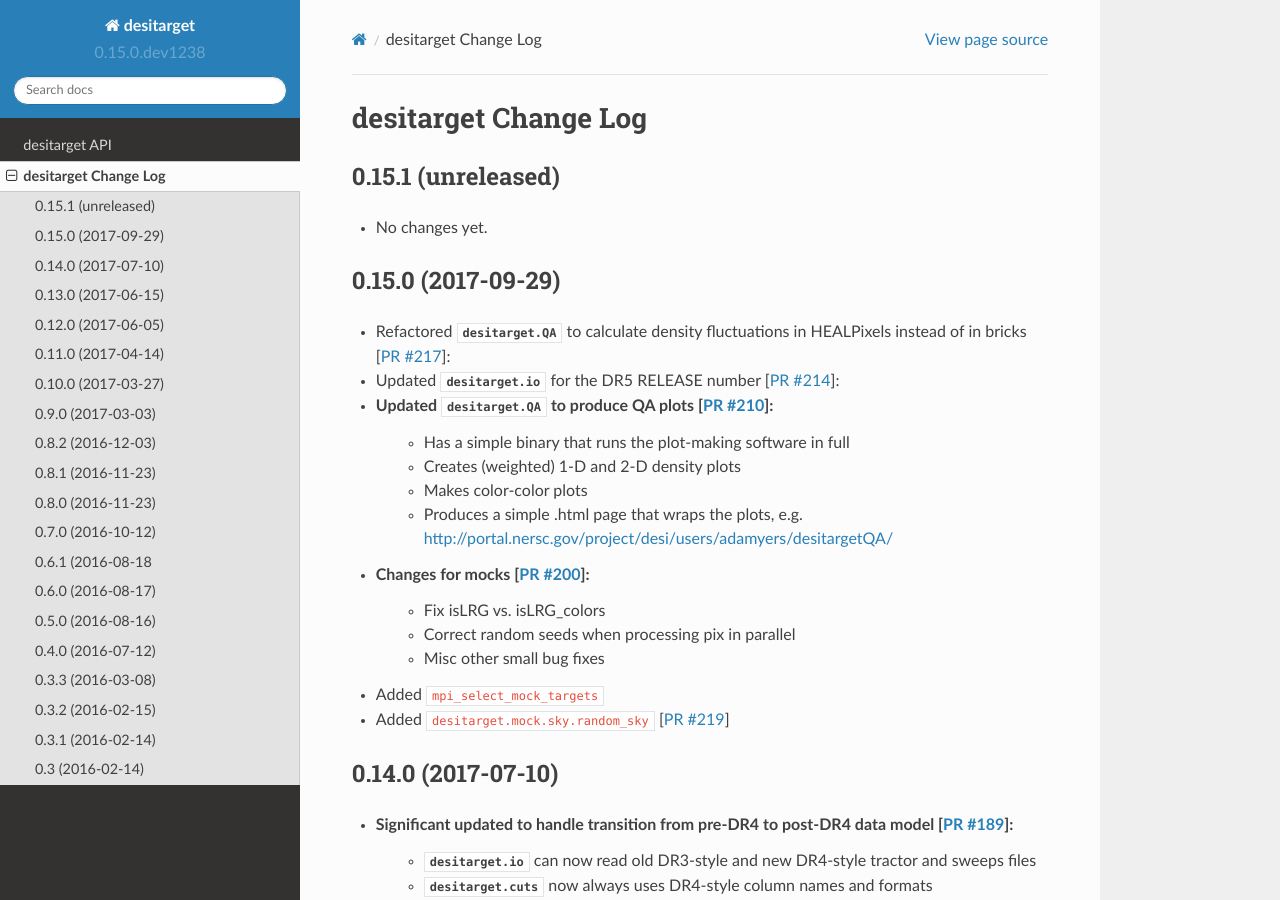
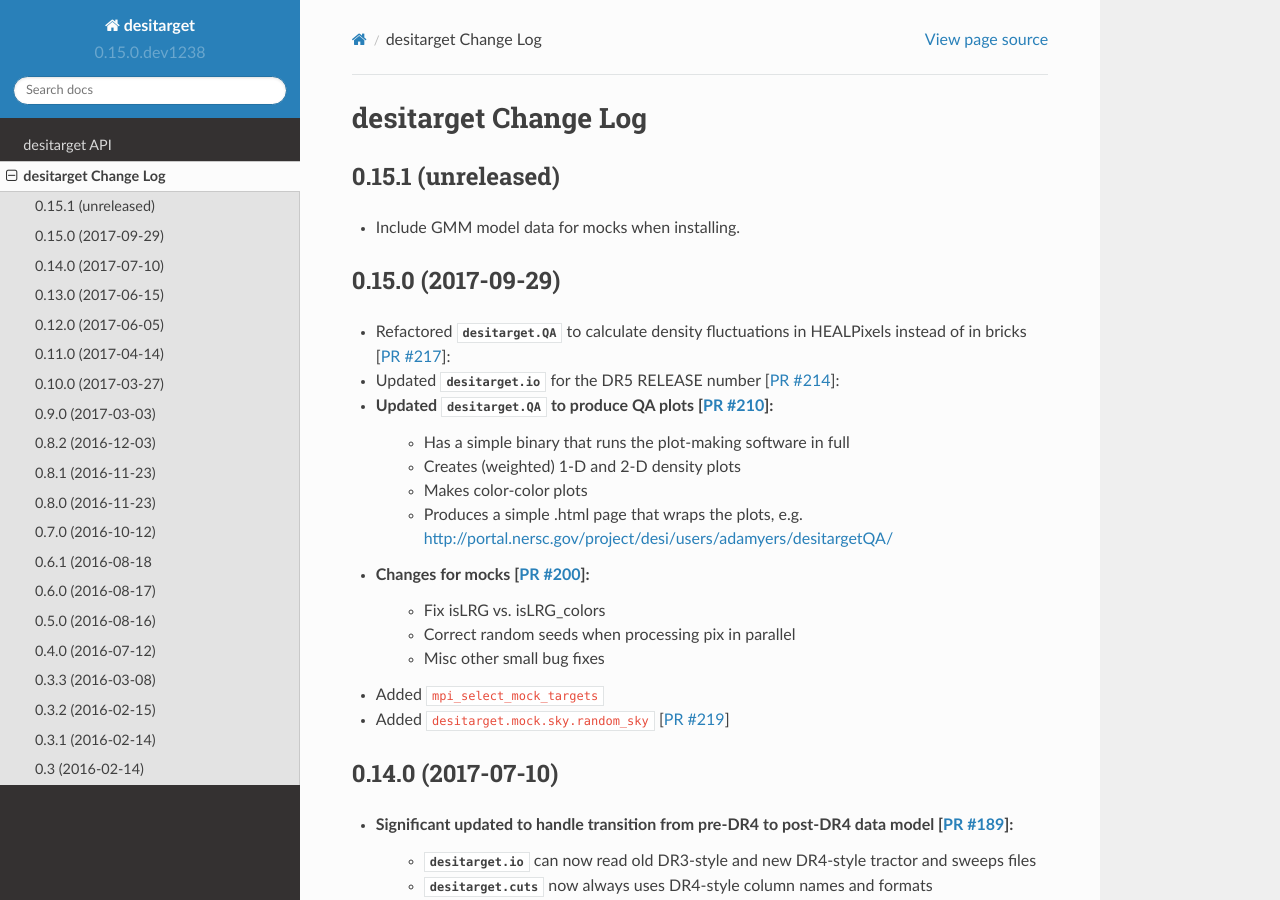
Before and after one commit to desihub/desitarget, a Sphinx documentation site: the page built from doc/changes.rst, in a window 1280 px wide and 900 px high. Built offline with Sphinx 7.4.7 and the Read the Docs theme 2.0.0, drawn with Linux system fonts in a browser that asks for light colours.

Commit message:
fixes installs missing GMM mock data

```diff
--- a/doc/changes.rst
+++ b/doc/changes.rst
@@ -5,7 +5,7 @@
 0.15.1 (unreleased)
 -------------------
 
-* No changes yet.
+* Include GMM model data for mocks when installing.
 
 0.15.0 (2017-09-29)
 -------------------
--- a/setup.py
+++ b/setup.py
@@ -62,7 +62,9 @@
 # Add internal data directories
 #
 setup_keywords['package_data'] = {'desitarget': ['data/*',],
-                                  'desitarget.test': ['t/*',]}
+                                  'desitarget.test': ['t/*',],
+                                  'desitarget.mock': ['data/*',],
+                                 }
 #
 # Run setup command.
 #
```
